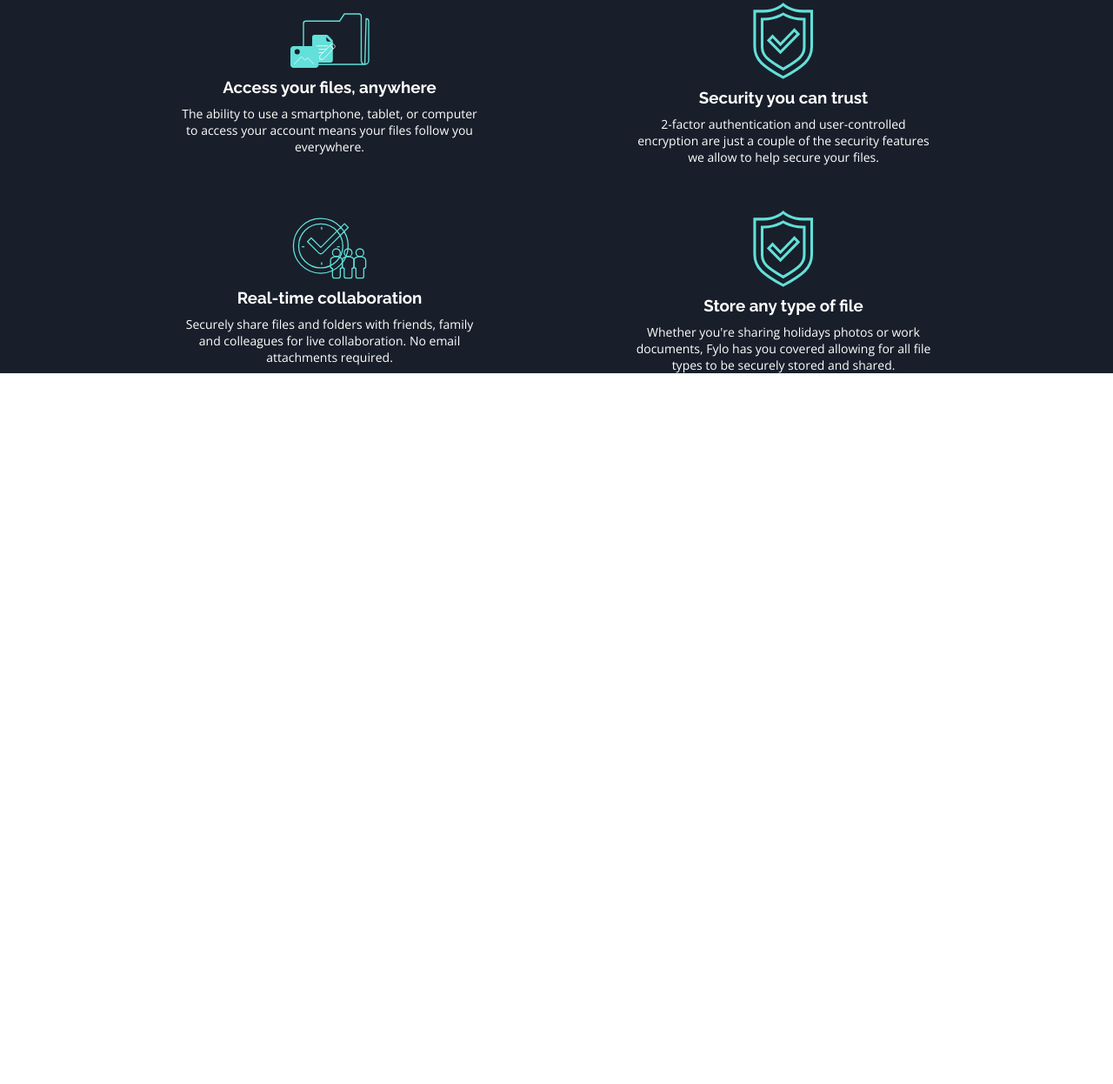
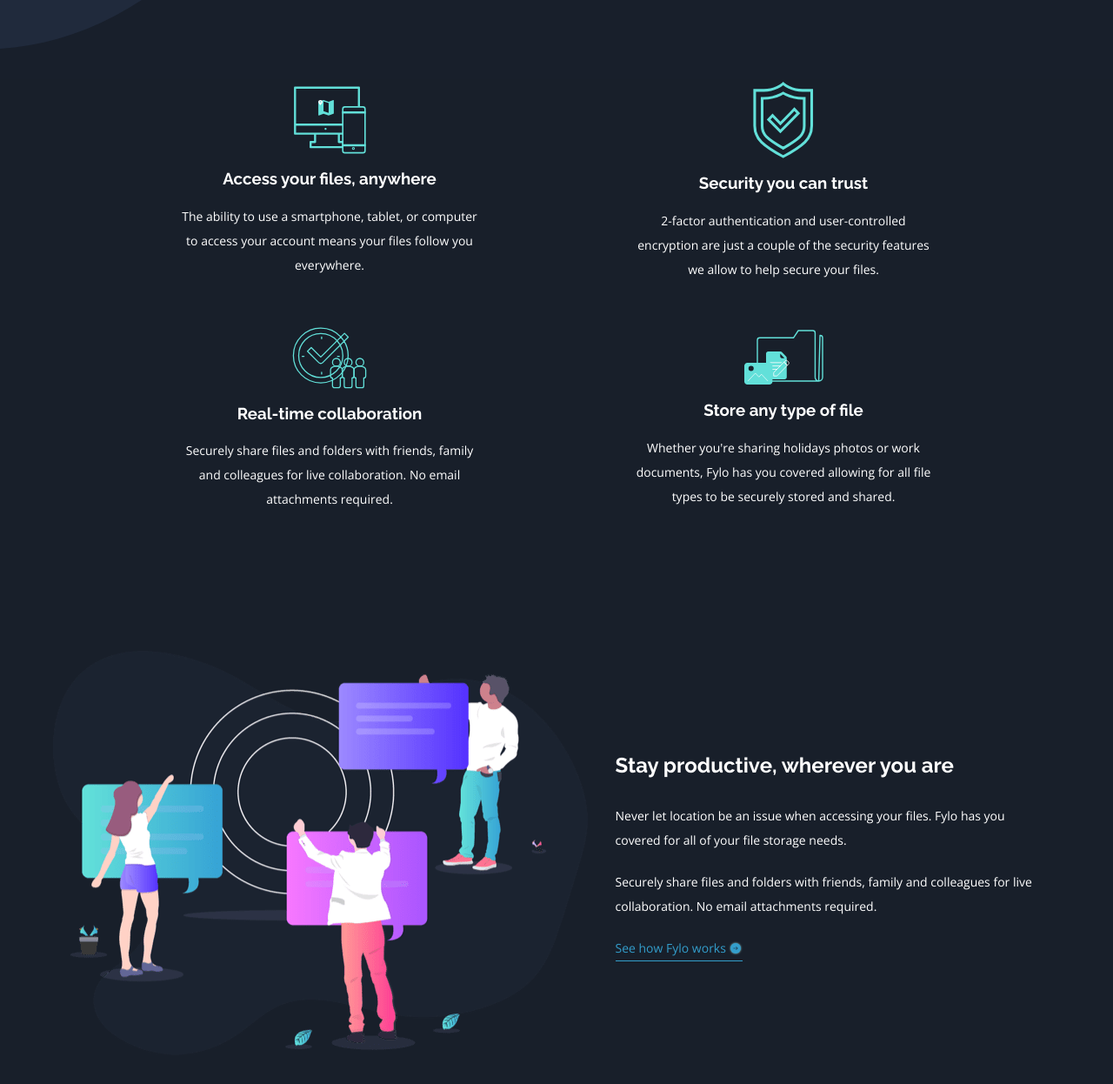
Before and after one commit to KianJames26/fylo-dark-theme-landing-page-master, a plain HTML site: page index.html in a window 1280 px wide. Shown: the part 1116-2362 px from the top of the page at 87% size. Before the commit the page ends 1545 px from the top, so only its background shows below. Drawn offline with nearby package versions, Linux system fonts and the light colour scheme.

Commit message:
section three finished

```diff
--- a/css/style.css
+++ b/css/style.css
@@ -73,10 +73,14 @@ h3,
 button {
 	font-family: "Raleway", sans-serif;
 	font-weight: 700;
+	line-height: 2;
 }
+.section-three > .container > a,
 p {
 	font-family: "Open Sans", sans-serif;
 	font-size: 0.875em;
+	line-height: 2;
+	font-weight: 400;
 }
 
 main {
@@ -157,8 +161,47 @@ main {
 	content: "";
 	background-image: url("../img/bg-curvy-desktop.svg");
 	background-repeat: no-repeat;
+	background-clip: border-box;
 	position: absolute;
 	margin-top: -420px;
 	width: 100%;
 	height: 70%;
 }
+
+.section-three {
+	background-color: var(--primary-two);
+	padding: 10rem 3rem;
+	display: flex;
+	align-items: center;
+	justify-content: center;
+}
+.section-three > .container {
+	display: flex;
+	flex-direction: column;
+	row-gap: 20px;
+	padding: 0 2rem;
+}
+.section-three > .container > p {
+	width: 30rem;
+}
+.section-three > .container > a {
+	border-bottom: 1px solid var(--accent-blue);
+	display: inline-flex;
+	align-items: center;
+	gap: 3px;
+	width: fit-content;
+	color: var(--accent-blue);
+	text-decoration: none;
+	transition: color 250ms ease-in-out, border 250ms ease-in-out;
+}
+.section-three > .container > a:hover {
+	color: var(--neutral-white);
+	border-bottom: 1px solid var(--neutral-white);
+}
+
+.arrow {
+	transition: fill 250ms ease-in;
+}
+.section-three > .container > a:hover .arrow {
+	fill: var(--neutral-white);
+}
--- a/index.html
+++ b/index.html
@@ -4,7 +4,16 @@
 		<meta charset="UTF-8" />
 		<meta http-equiv="X-UA-Compatible" content="IE=edge" />
 		<meta name="viewport" content="width=device-width, initial-scale=1.0" />
-		<title>Document</title>
+		<link
+			rel="icon"
+			type="image/png"
+			sizes="32x32"
+			href="./img/favicon-32x32.png"
+		/>
+
+		<title>
+			Frontend Mentor | Fylo landing page with dark theme and features grid
+		</title>
 		<link rel="stylesheet" href="./css/style.css" />
 	</head>
 	<body>
@@ -31,7 +40,7 @@
 			</section>
 			<section class="section-two">
 				<div class="container">
-					<img src="./img/icon-any-file.svg" alt="" />
+					<img src="./img/icon-access-anywhere.svg" alt="" />
 					<h3>Access your files, anywhere</h3>
 					<p>
 						The ability to use a smartphone, tablet, or computer to access your
@@ -55,7 +64,7 @@
 					</p>
 				</div>
 				<div class="container">
-					<img src="./img/icon-security.svg" alt="" />
+					<img src="./img/icon-any-file.svg" alt="" />
 					<h3>Store any type of file</h3>
 					<p>
 						Whether you're sharing holidays photos or work documents, Fylo has
@@ -64,6 +73,66 @@
 					</p>
 				</div>
 			</section>
+			<section class="section-three">
+				<img src="./img/illustration-stay-productive.png" alt="" />
+				<div class="container">
+					<h2>Stay productive, wherever you are</h2>
+					<p>
+						Never let location be an issue when accessing your files. Fylo has
+						you covered for all of your file storage needs.
+					</p>
+					<p>
+						Securely share files and folders with friends, family and colleagues
+						for live collaboration. No email attachments required.
+					</p>
+					<a href="#see"
+						>See how Fylo works
+						<svg
+							width="16"
+							height="16"
+							xmlns="http://www.w3.org/2000/svg"
+							xmlns:xlink="http://www.w3.org/1999/xlink"
+						>
+							<defs>
+								<circle id="b" cx="6" cy="6" r="6" />
+								<filter
+									x="-25%"
+									y="-25%"
+									width="150%"
+									height="150%"
+									filterUnits="objectBoundingBox"
+									id="a"
+								>
+									<feOffset in="SourceAlpha" result="shadowOffsetOuter1" />
+									<feGaussianBlur
+										stdDeviation="1"
+										in="shadowOffsetOuter1"
+										result="shadowBlurOuter1"
+									/>
+									<feColorMatrix
+										values="0 0 0 0 0.384313725 0 0 0 0 0.878431373 0 0 0 0 0.850980392 0 0 0 0.811141304 0"
+										in="shadowBlurOuter1"
+									/>
+								</filter>
+							</defs>
+							<g fill="none" fill-rule="evenodd">
+								<g transform="translate(2 2)">
+									<use fill="#000" filter="url(#a)" xlink:href="#b" />
+									<use
+										class="arrow"
+										fill="var(--accent-blue)"
+										xlink:href="#b"
+									/>
+								</g>
+								<path
+									d="M8.582 6l-.363.35 1.452 1.4H5.333v.5h4.338L8.22 9.65l.363.35 2.074-2z"
+									fill="#1B2330"
+								/>
+							</g>
+						</svg>
+					</a>
+				</div>
+			</section>
 		</main>
 		<footer></footer>
 	</body>
```
